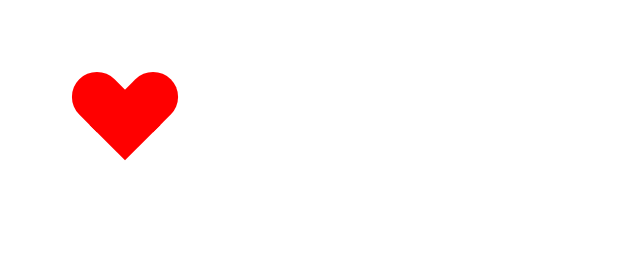
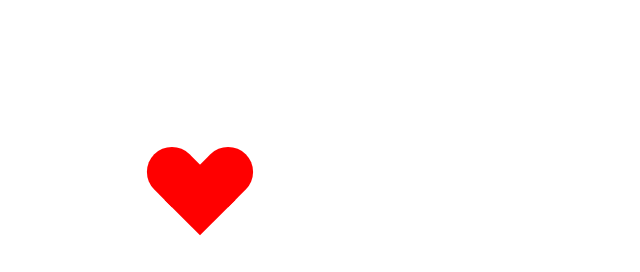
Before and after one commit to Aarynyxw/yxw, a plain HTML site: page index.html in a window 1280 px wide. Shown: the whole page, without its empty margins (0-640 px from the left). Drawn offline with Linux system fonts and the light colour scheme.

Commit message:
Update index.html

```diff
--- a/index.html
+++ b/index.html
@@ -12,7 +12,7 @@
   box-sizing:border-box;
 }
 #heart {
-  margin: 100px;
+  margin: 175px;
   position: relative;
   display:inline-block;
   transition: all 1s
```
